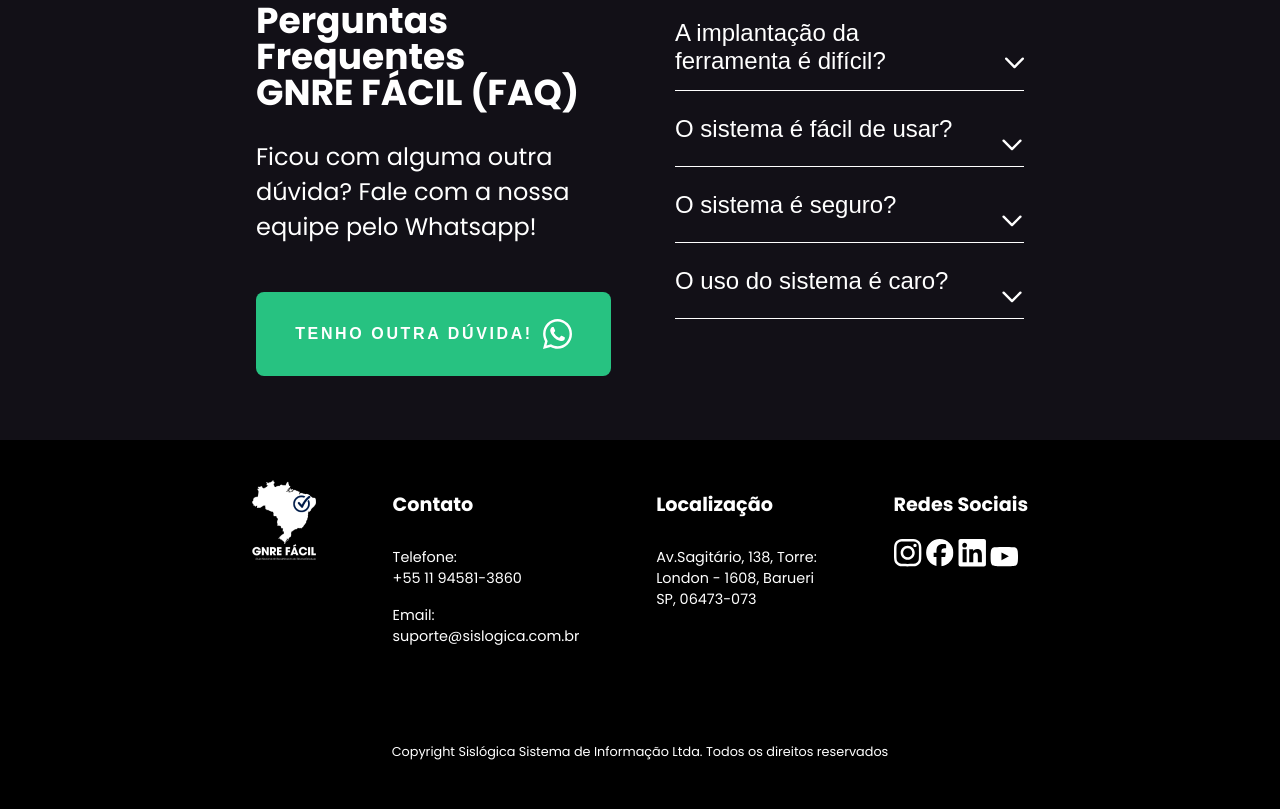
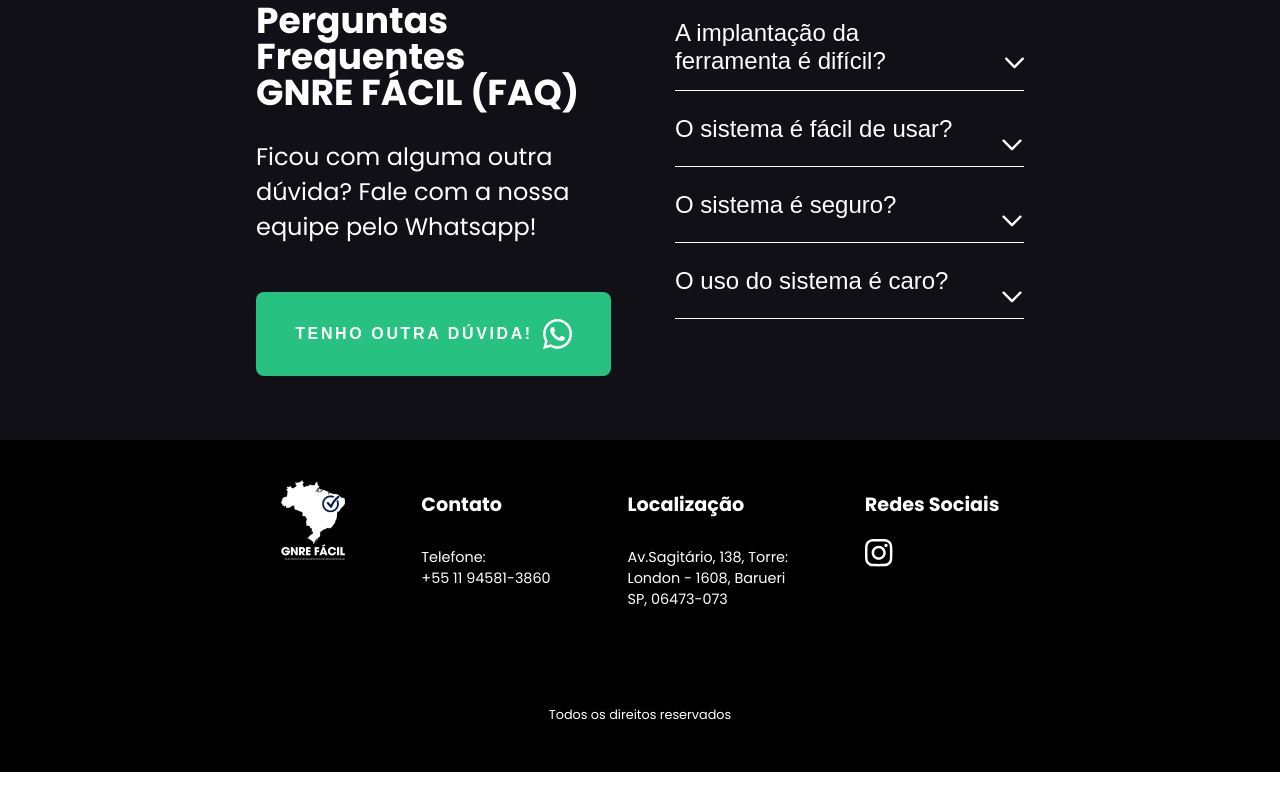
Before and after one commit to rafaelpleite/gere, a plain HTML site: page index.html in a window 1280 px wide. Shown: the part 3545-4354 px from the top of the page. After the commit the page ends 4317 px from the top, so only its background shows below. Drawn offline with Linux system fonts and the light colour scheme.

Commit message:
footer fixed

```diff
--- a/index.html
+++ b/index.html
@@ -667,7 +667,6 @@
             <div class="footer-endereco">
                 <h1>Contato</h1>
                 <p>Telefone: <br> +55 11 94581-3860</p>
-                <p> Email: <br> suporte@sislogica.com.br </p>
             </div>
             <div class="footer-localizacao">
                 <h1>Localização</h1>
@@ -687,17 +686,11 @@
                         fill="white" />
                 </svg>
 
-                <img src="./images/svg/facebook.svg" alt="Facebook">
-
-                <img src="./images/svg/linkedin.svg" alt="LinkedIn">
-
-                <img src="./images/svg/youtube.svg" alt="YouTube">
-
             </div>
 
         </div>
         <div class="footer-legal">
-            <p>Copyright Sislógica Sistema de Informação Ltda. Todos os direitos reservados</p>
+            <p>Todos os direitos reservados</p>
         </div>
         <!-- footer container ends -->
 
```
Also changed, not shown: 2 other files.
